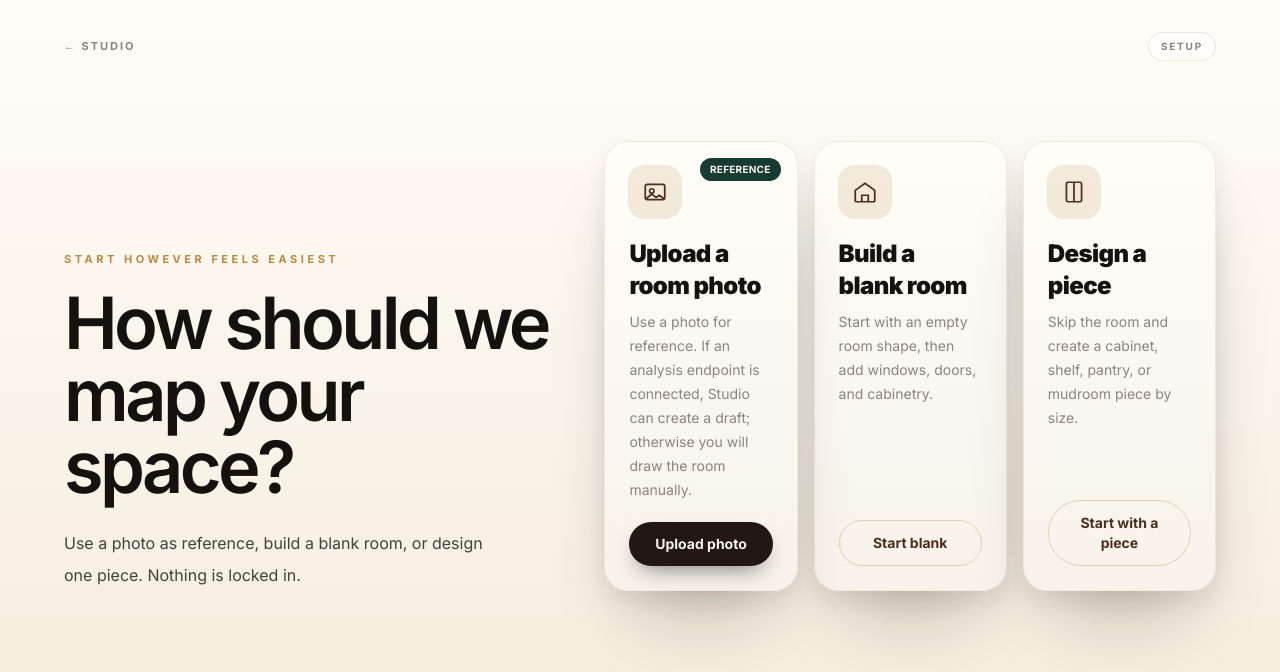
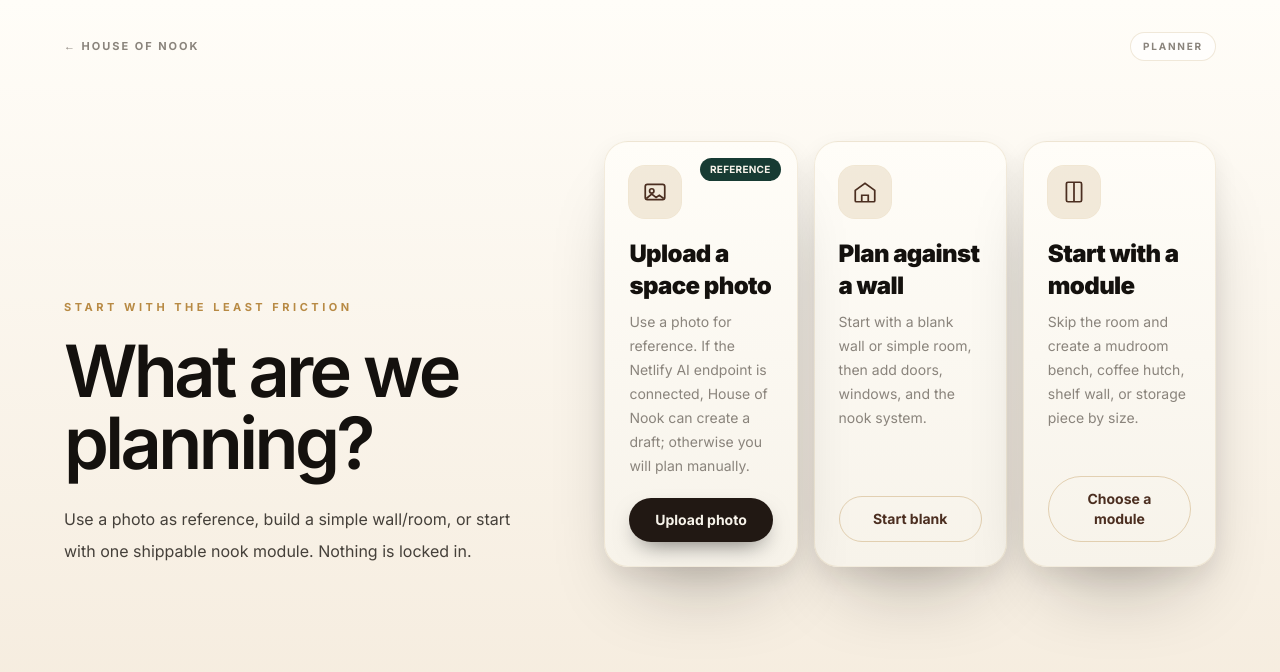
Before and after one commit to baseminany/Cabinet-business, a React (Vite) app: page / in a window 1280 px wide. Both pictures are taken after a click on the button "START PLANNING". Shown: the top 672 px of the page. Built offline with nearby package versions, Linux system fonts and the light colour scheme; no server answers.

Commit message:
Align entry flow with House of Nook pivot

```diff
--- a/src/screens/EntryChoice.tsx
+++ b/src/screens/EntryChoice.tsx
@@ -26,32 +26,32 @@ export default function EntryChoice() {
   return (
     <div className="nice-scroll min-h-0 flex-1 overflow-y-auto bg-[linear-gradient(180deg,#fffdf8,#f4eadb)] px-6 py-8 text-ink sm:px-10">
       <div className="mx-auto flex max-w-6xl items-center justify-between">
-        <button onClick={() => setStep('welcome')} className="text-[11px] font-bold uppercase tracking-[0.18em] text-ink-muted transition hover:text-brass">← Studio</button>
-        <span className="rounded-full border border-champagne/40 bg-white/70 px-3 py-1.5 text-[10px] font-bold uppercase tracking-[0.18em] text-ink-muted">Setup</span>
+        <button onClick={() => setStep('welcome')} className="text-[11px] font-bold uppercase tracking-[0.18em] text-ink-muted transition hover:text-brass">← House of Nook</button>
+        <span className="rounded-full border border-champagne/40 bg-white/70 px-3 py-1.5 text-[10px] font-bold uppercase tracking-[0.18em] text-ink-muted">Planner</span>
       </div>
 
       <div className="mx-auto grid max-w-6xl items-end gap-10 pb-12 pt-12 lg:grid-cols-[0.9fr_1.1fr] lg:pt-20">
         <div className="fade-up">
-          <p className="eyebrow text-brass">Start however feels easiest</p>
-          <h1 className="mt-5 text-5xl font-semibold leading-[0.94] tracking-[-0.05em] text-ink sm:text-7xl">How should we map your space?</h1>
-          <p className="mt-6 max-w-md text-base leading-8 text-ink-soft">Use a photo as reference, build a blank room, or design one piece. Nothing is locked in.</p>
+          <p className="eyebrow text-brass">Start with the least friction</p>
+          <h1 className="mt-5 text-5xl font-semibold leading-[0.94] tracking-[-0.05em] text-ink sm:text-7xl">What are we planning?</h1>
+          <p className="mt-6 max-w-md text-base leading-8 text-ink-soft">Use a photo as reference, build a simple wall/room, or start with one shippable nook module. Nothing is locked in.</p>
         </div>
 
         <div className="grid gap-4 md:grid-cols-3">
           <div onDragOver={(e) => { e.preventDefault(); setDragOver(true); }} onDragLeave={() => setDragOver(false)} onDrop={(e) => { e.preventDefault(); setDragOver(false); handleFile(e.dataTransfer.files?.[0]); }} className={'premium-card relative flex min-h-[22rem] flex-col p-6 text-ink transition ' + (dragOver ? 'ring-2 ring-brass' : '')}>
             <span className="absolute right-4 top-4 rounded-full bg-deepGreen px-2.5 py-1 text-[10px] font-bold uppercase tracking-wide text-porcelain">Reference</span>
             <IconShell><svg width="26" height="26" viewBox="0 0 24 24" fill="none" stroke="currentColor" strokeWidth="1.6"><rect x="3" y="5" width="18" height="14" rx="2" /><circle cx="9" cy="11" r="2" /><path d="m4 18 5-4 4 3 3-2 4 3" /></svg></IconShell>
-            <h2 className="mt-5 text-2xl font-black tracking-tight">Upload a room photo</h2>
-            <p className="mt-2 flex-1 text-sm leading-6 text-ink-muted">Use a photo for reference. If an analysis endpoint is connected, Studio can create a draft; otherwise you will draw the room manually.</p>
+            <h2 className="mt-5 text-2xl font-black tracking-tight">Upload a space photo</h2>
+            <p className="mt-2 flex-1 text-sm leading-6 text-ink-muted">Use a photo for reference. If the Netlify AI endpoint is connected, House of Nook can create a draft; otherwise you will plan manually.</p>
             {roomPhoto && status !== 'idle' && <img src={roomPhoto} alt="room" className="mt-4 h-24 w-full rounded-2xl object-cover ring-1 ring-champagne/40" />}
             <button onClick={() => fileRef.current?.click()} disabled={status === 'analyzing'} className="premium-button mt-5 px-4 py-3 text-sm disabled:opacity-60">{status === 'analyzing' ? 'Checking photo…' : 'Upload photo'}</button>
             <input ref={fileRef} type="file" accept="image/*" capture="environment" className="hidden" onChange={(e) => handleFile(e.target.files?.[0])} />
             {status === 'error' && <div className="mt-4 rounded-2xl bg-parchment/70 p-3 text-xs leading-5 text-ink-soft ring-1 ring-brass/30">{error}<button onClick={() => { setRoom({ enabled: true, openings: [] }); setStep('room'); }} className="mt-2 block font-bold text-walnut underline-offset-4 hover:underline">Continue with photo as reference →</button></div>}
           </div>
 
-          <EntryCard icon={<svg width="26" height="26" viewBox="0 0 24 24" fill="none" stroke="currentColor" strokeWidth="1.6"><path d="M3 10.5 12 4l9 6.5V20a1 1 0 0 1-1 1H4a1 1 0 0 1-1-1z" /><path d="M9 21v-6h6v6" /></svg>} title="Build a blank room" body="Start with an empty room shape, then add windows, doors, and cabinetry." cta="Start blank" onClick={startBlankRoom} />
+          <EntryCard icon={<svg width="26" height="26" viewBox="0 0 24 24" fill="none" stroke="currentColor" strokeWidth="1.6"><path d="M3 10.5 12 4l9 6.5V20a1 1 0 0 1-1 1H4a1 1 0 0 1-1-1z" /><path d="M9 21v-6h6v6" /></svg>} title="Plan against a wall" body="Start with a blank wall or simple room, then add doors, windows, and the nook system." cta="Start blank" onClick={startBlankRoom} />
 
-          <EntryCard icon={<svg width="26" height="26" viewBox="0 0 24 24" fill="none" stroke="currentColor" strokeWidth="1.6"><rect x="5" y="3" width="14" height="18" rx="1.5" /><line x1="12" y1="3" x2="12" y2="21" /></svg>} title="Design a piece" body="Skip the room and create a cabinet, shelf, pantry, or mudroom piece by size." cta="Start with a piece" onClick={() => { setRoom({ enabled: false, openings: [] }); setStep('pieces'); }} />
+          <EntryCard icon={<svg width="26" height="26" viewBox="0 0 24 24" fill="none" stroke="currentColor" strokeWidth="1.6"><rect x="5" y="3" width="14" height="18" rx="1.5" /><line x1="12" y1="3" x2="12" y2="21" /></svg>} title="Start with a module" body="Skip the room and create a mudroom bench, coffee hutch, shelf wall, or storage piece by size." cta="Choose a module" onClick={() => { setRoom({ enabled: false, openings: [] }); setStep('pieces'); }} />
         </div>
       </div>
     </div>
```
